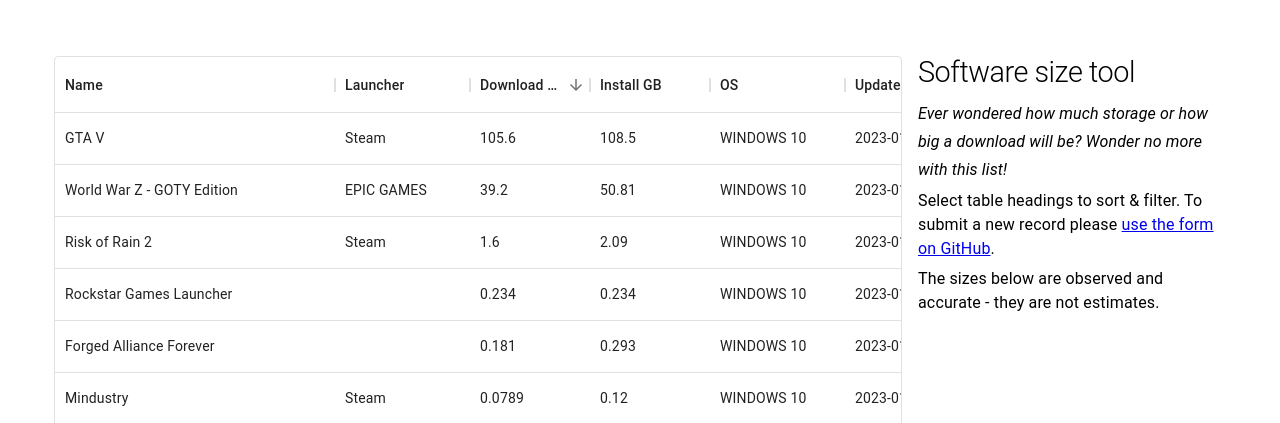
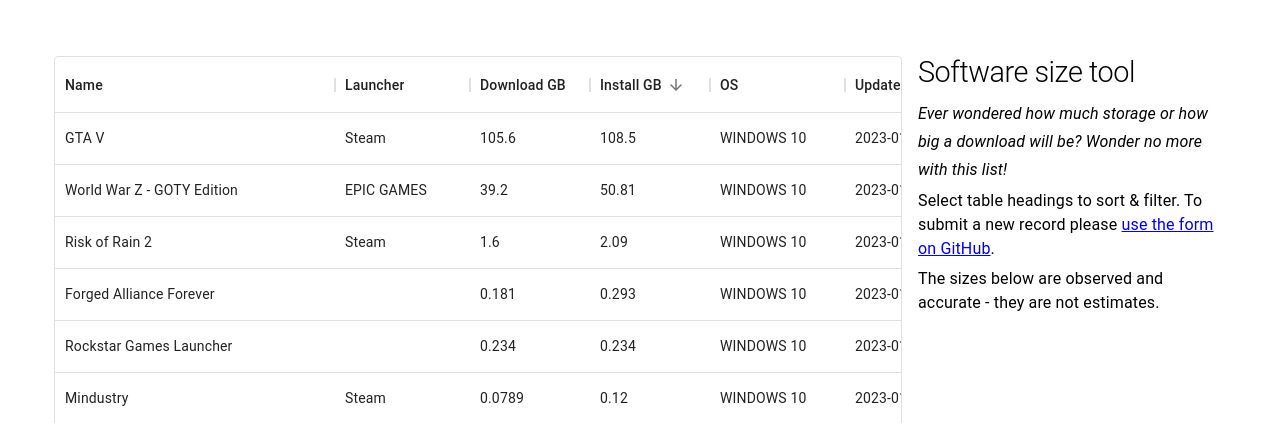
Before and after one commit to TakesTheBiscuit/software-size-tool, a React (Create React App) app in the folder ui/: page / in a window 1280 px wide. Shown: the top 423 px of the page. Built offline with nearby package versions, Linux system fonts and the light colour scheme.

Commit message:
Default sort by install

```diff
--- a/ui/src/Components/SoftwareList/SoftwareList.jsx
+++ b/ui/src/Components/SoftwareList/SoftwareList.jsx
@@ -8,7 +8,7 @@
 
     const [sortModel, setSortModel] = useState([
         {
-            field: 'download_in_gb',
+            field: 'install_in_gb',
             sort: 'desc',
         },
     ]);
```
